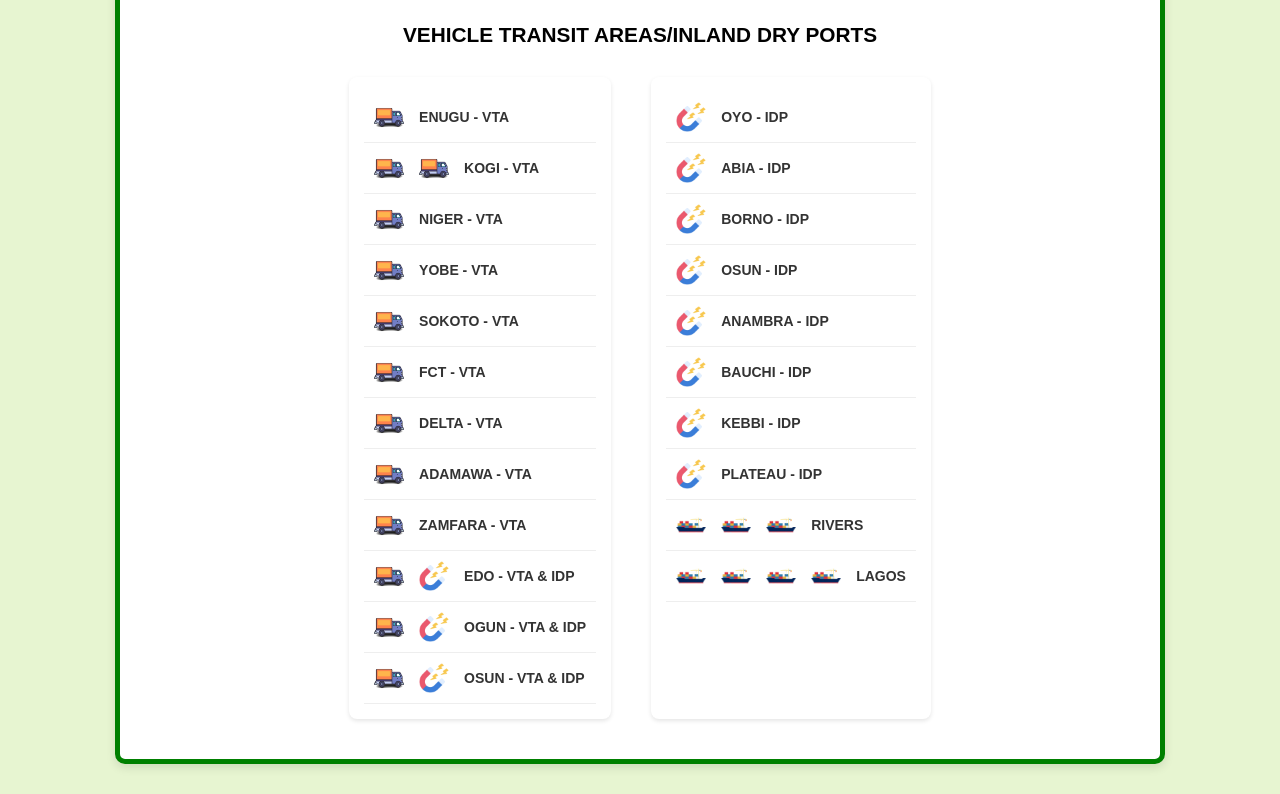
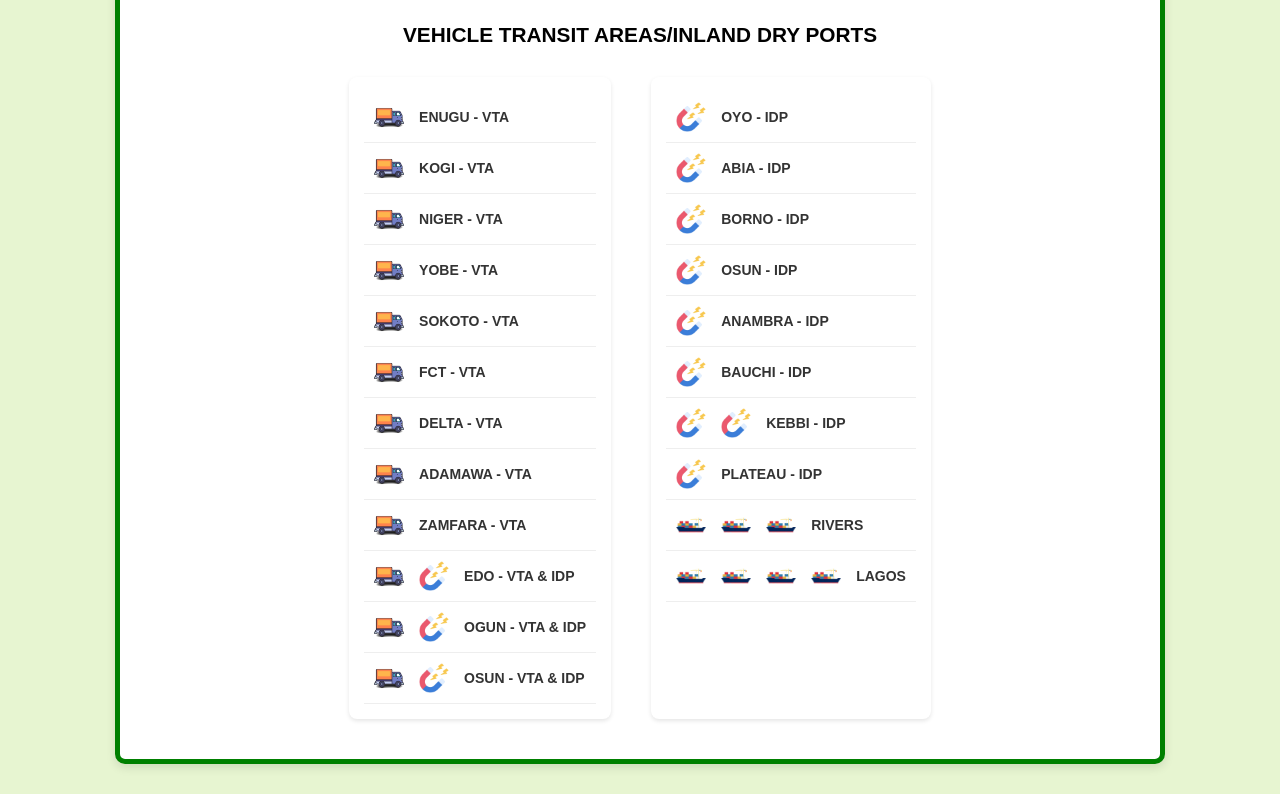
Before and after one commit to Jerry0019/Nigerian-Shippers-Council, a plain HTML site: page index.html in a window 1280 px wide. Shown: the part 1769-2563 px from the top of the page. Drawn offline with Linux system fonts and the light colour scheme.

Commit message:
Updated index.html

```diff
--- a/index.html
+++ b/index.html
@@ -471,7 +471,7 @@
                     </div>
                     <div class="key-item">
                         <img src="./img4.png" alt="VTA Icon" class="key-icon">
-                        <img src="./img4.png" alt="VTA Icon" class="key-icon">
+
                         <span class="key-label">KOGI - VTA</span>
                     </div>
 
@@ -548,6 +548,7 @@
                     </div>
                     <div class="key-item">
                         <img src="./img 3.png" alt="Project Icon" class="key-icon">
+                        <img src="./img 3.png" alt="Project Icon" class="key-icon">
                         <span class="key-label">KEBBI - IDP</span>
                     </div>
                     <div class="key-item">
```
